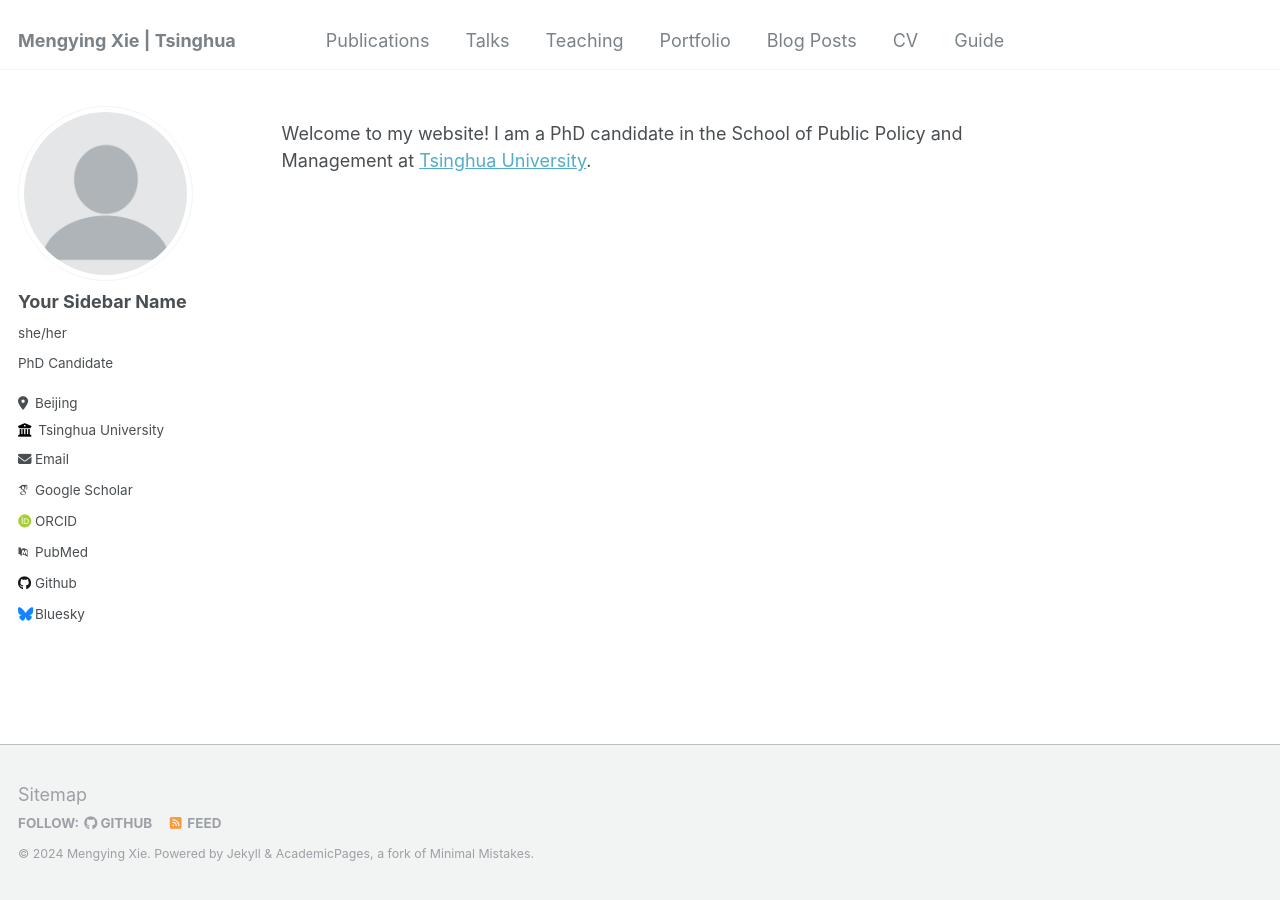
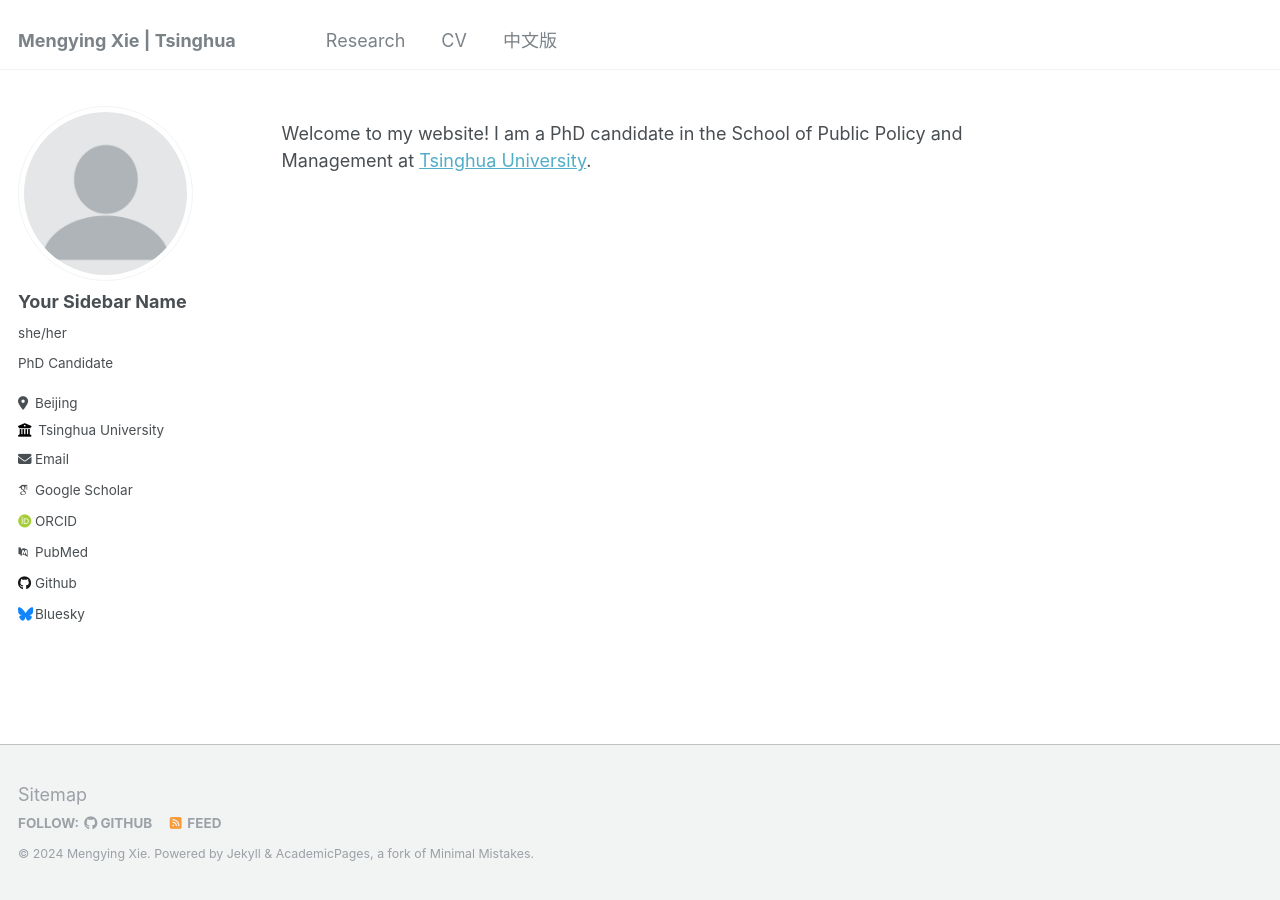
Before and after one commit to xiemythu/xiemythu.github.io, a Jekyll site: the page built from _pages/about.md, in a window 1280 px wide. Built offline with Jekyll 4.4.1, drawn with Linux system fonts in a browser that asks for light colours; some web fonts are replaced.

Commit message:
Update navigation.yml

```diff
--- a/_data/navigation.yml
+++ b/_data/navigation.yml
@@ -1,22 +1,10 @@
 # main links links
 main:
-  - title: "Publications"
-    url: /publications/
-
-  - title: "Talks"
-    url: /talks/
-
-  - title: "Teaching"
-    url: /teaching/
-
-  - title: "Portfolio"
-    url: /portfolio/
-
-  - title: "Blog Posts"
-    url: /year-archive/
+  - title: "Research"
+    url: /research/
 
   - title: "CV"
-    url: /cv/
+    url: /files/cv_mengyingxie.pdf
 
-  - title: "Guide"
-    url: /markdown/
+  - title: "中文版"
+    url: /chinese/
```
